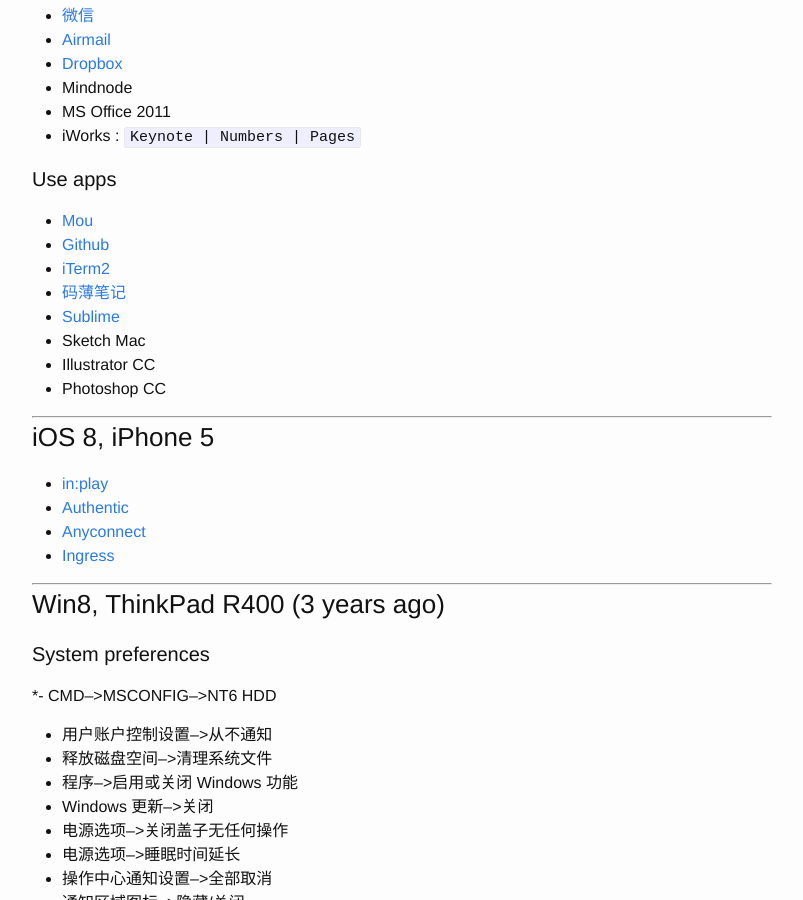
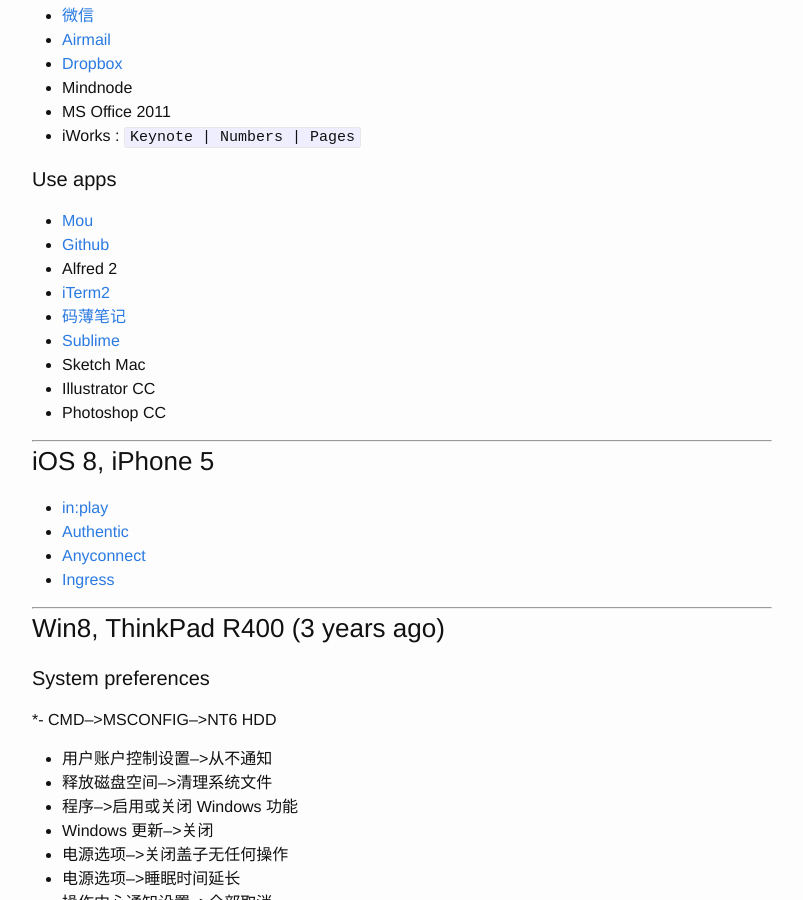
Before and after one commit to Afio/afio.github.io, a Jekyll site: the page built from _posts/2014-09-11-MySetup.markdown, in a window 1280 px wide and 900 px high, scrolled down 1590 px. Shown: the whole window, without its empty margins (238-1041 px from the left). Built offline with Jekyll 4.4.1, drawn with Linux system fonts in a browser that asks for light colours; comment, search, counter and statistics services are not loaded.

Commit message:
- Alfred 2

```diff
--- a/_posts/2014-09-11-MySetup.markdown
+++ b/_posts/2014-09-11-MySetup.markdown
@@ -71,8 +71,10 @@ categories: setup
 
 #### Use apps
 
+
 - [Mou](http://25.io/mou/)
 - [Github](https://mac.github.com/)
+- Alfred 2
 - [iTerm2](http://imwuyu.me/talk-about/cool-iterm2.html/)
 - [码薄笔记](http://marboo.biz/zh_CN/)
 - [Sublime](http://www.sublimetext.com/3)
```
